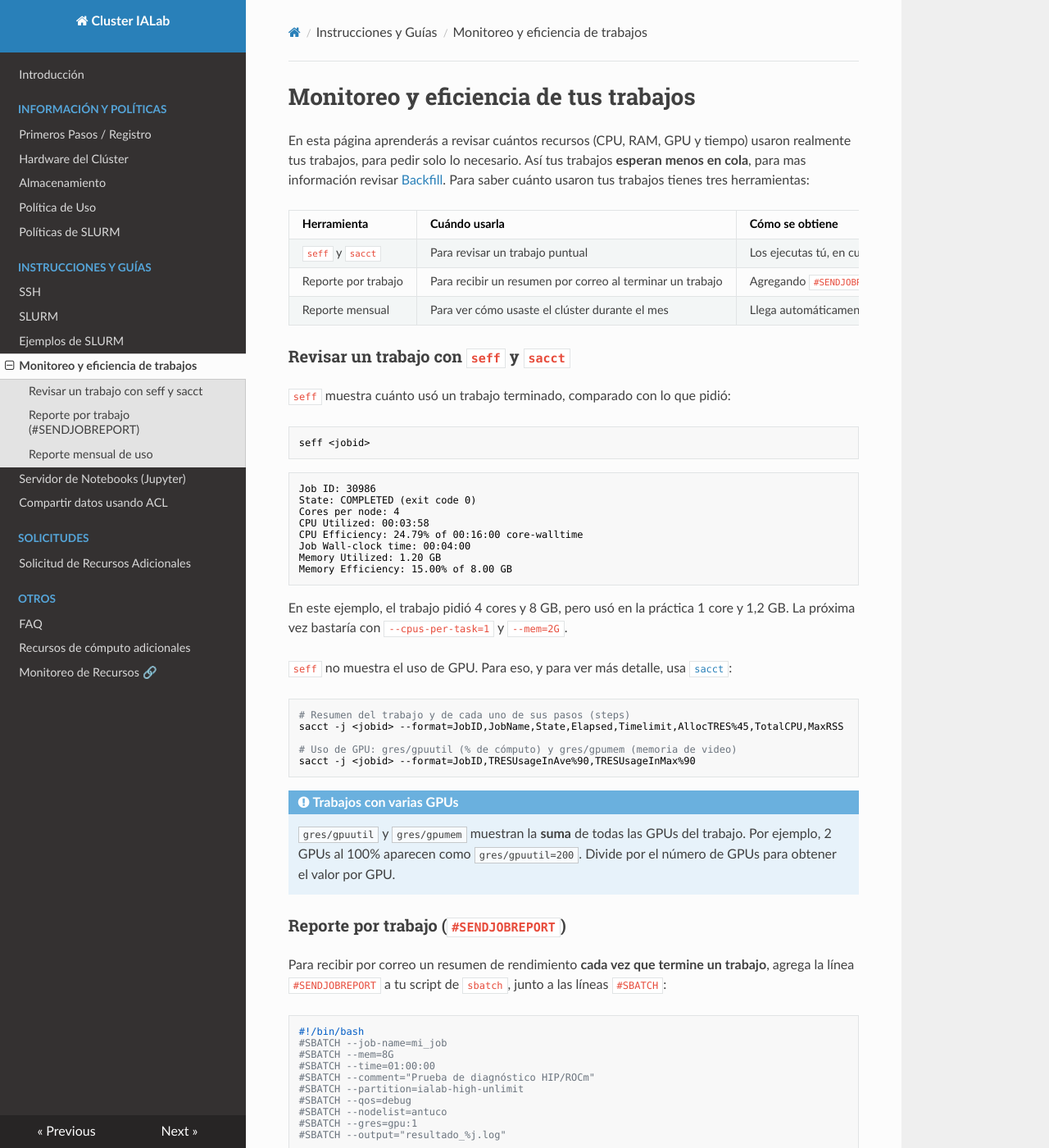
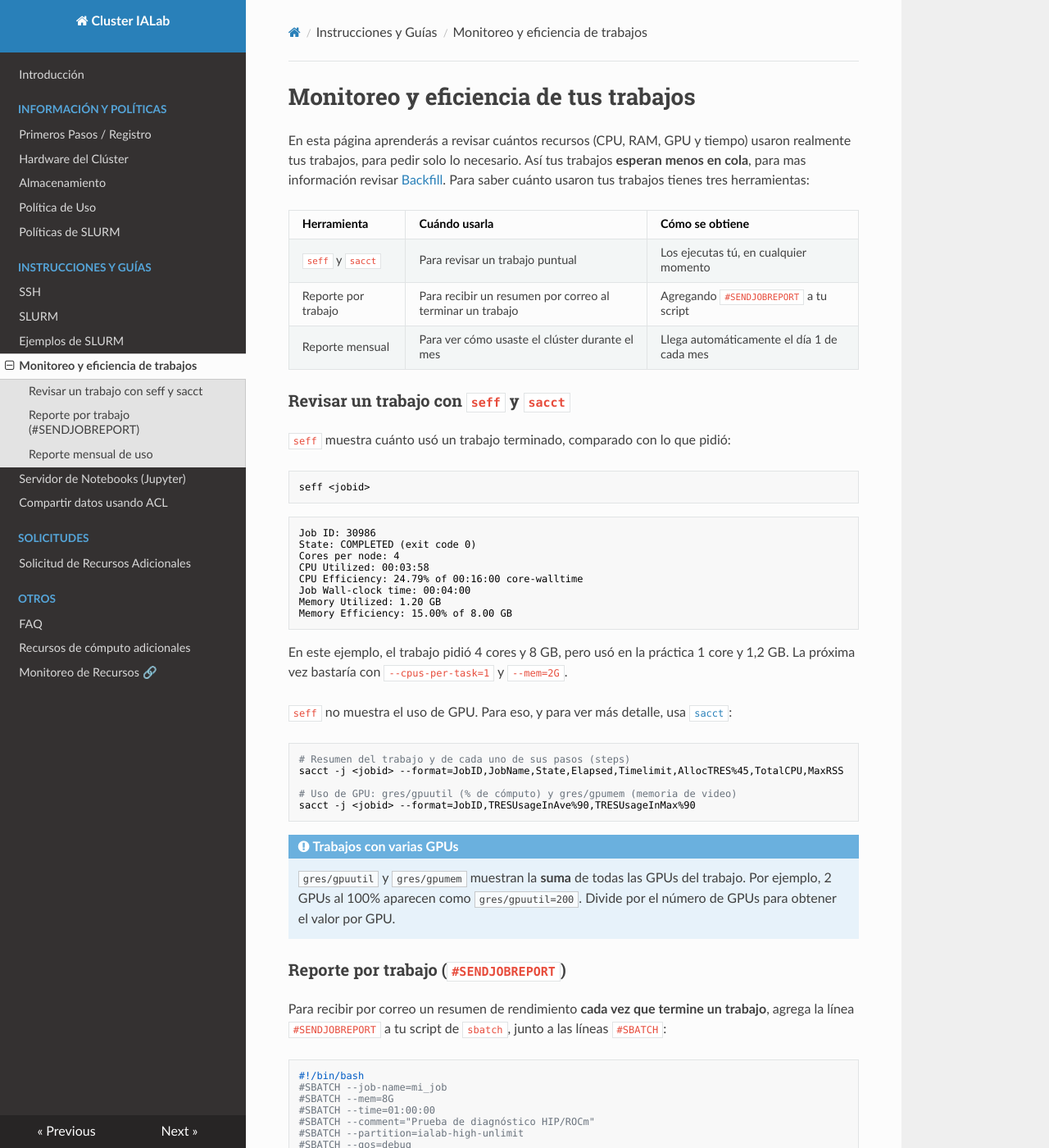
Before and after one commit to Sysadmins-CENIA/Cluster-IALab-Docs, an MkDocs documentation site: the page built from docs/instructions-and-guides/job_monitoring.md, in a window 1280 px wide and 1400 px high. Shown: the whole window at 82% size. Built offline with MkDocs 1.6.1, drawn with Linux system fonts in a browser that asks for light colours; nearby versions of some CDN libraries; some of the changed text lies outside the part shown.

Commit message:
Ajusta tablas al ancho de página y renombra página de monitoreo
- Agrega docs/css/extra.css para que el texto de las celdas de las
  tablas haga salto de línea y no se salga de la página.
- Renombra monitoring_jobs_seff.md a job_monitoring.md, ya que la página
  cubre seff, sacct y los reportes por correo.

Co-Authored-By: Claude Opus 5.5 <noreply@anthropic.com>

```diff
--- /dev/null
+++ b/docs/css/extra.css
@@ -0,0 +1,16 @@
+/*
+ * El tema readthedocs no corta el texto de las celdas de las tablas,
+ * así que las tablas anchas se salen de la página. Se permite el salto
+ * de línea para que se ajusten al ancho del contenido.
+ */
+.rst-content table.docutils {
+    display: table;
+    width: 100%;
+}
+
+.rst-content table.docutils td,
+.rst-content table.docutils th,
+.wy-table-responsive table td,
+.wy-table-responsive table th {
+    white-space: normal;
+}
--- a/mkdocs.yml
+++ b/mkdocs.yml
@@ -13,7 +13,7 @@ nav:
     - SSH: instructions-and-guides/ssh.md
     - SLURM: instructions-and-guides/slurm.md
     - Ejemplos de SLURM: instructions-and-guides/slurm_examples.md
-    - Monitoreo y eficiencia de trabajos: instructions-and-guides/monitoring_jobs_seff.md
+    - Monitoreo y eficiencia de trabajos: instructions-and-guides/job_monitoring.md
     - Servidor de Notebooks (Jupyter): instructions-and-guides/notebook.md
     - Compartir datos usando ACL: instructions-and-guides/acl.md
   - Solicitudes:
@@ -27,6 +27,9 @@ theme:
   name: readthedocs
   custom_dir: overrides
 
+extra_css:
+  - css/extra.css
+
 plugins:
   - open-in-new-tab
 
```
Also changed, not shown: docs/instructions-and-guides/job_monitoring.md (renamed from docs/instructions-and-guides/monitoring_jobs_seff.md).
